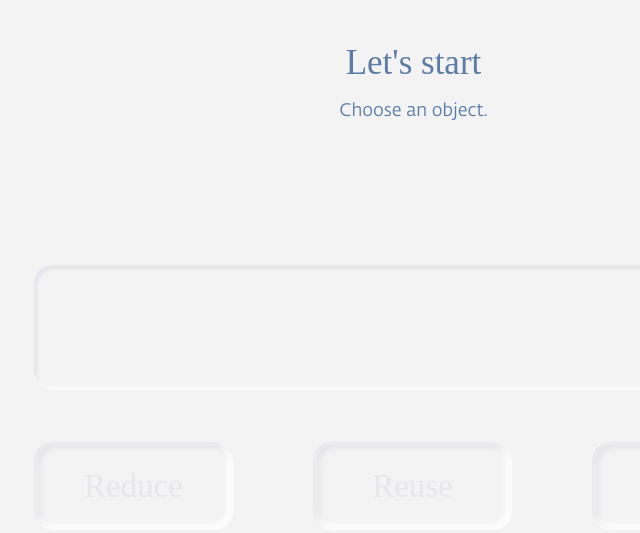
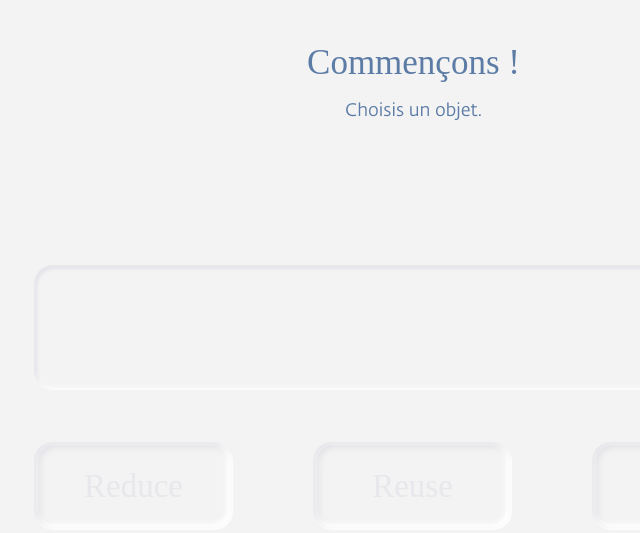
Before and after one commit to Tumo-Product/impact_counter, a plain HTML site: page index.html in a window 1280 px wide. Shown: the whole page, without its empty margins (38-678 px from the left). Drawn offline with nearby package versions, Linux system fonts and the light colour scheme; a web font is replaced by a local one.

Commit message:
Translated to French

```diff
--- a/index.html
+++ b/index.html
@@ -17,9 +17,9 @@
     <div class="scrollbar"></div>
     <div class="scrollbarOverlay"></div>
 
-    <div id="title">Let's start</div>
-    <div id="warning">Now choose one from 3 options.</div>
-    <div id="description">Choose an object.</div>
+    <div id="title">Commençons !</div>
+    <div id="warning">Maintenant choisis l'une des 3 options.</div>
+    <div id="description">Choisis un objet.</div>
 
     <div id="buttons">
         <div class="border inset_shadow" id="b_0" onclick="changeInfo(0, 'reduce')">
```
